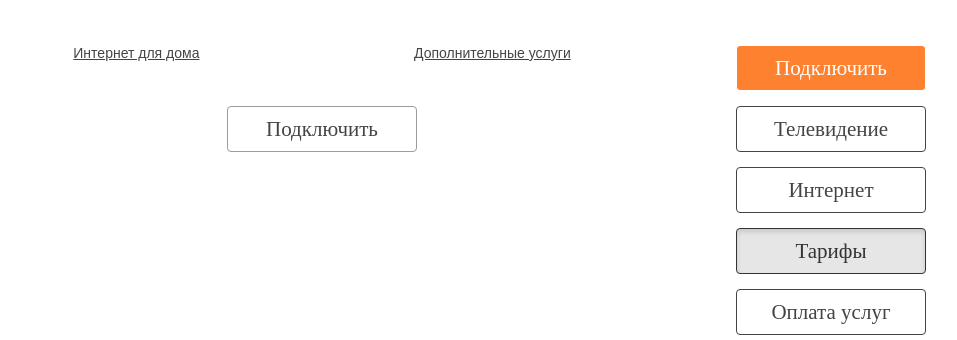
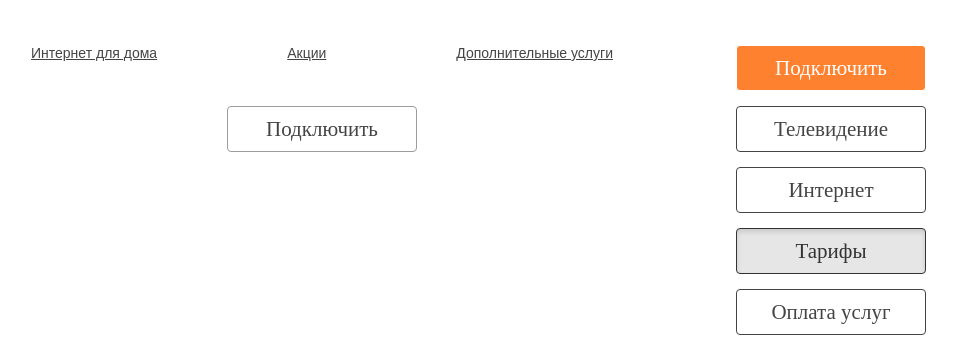
Before and after one commit to beebikun/www-foxy, a Django app: page /rates/ in a window 1280 px wide. Shown: the part 147-487 px from the top of the page, without its empty margins (194-1151 px from the left). Run offline with Django 3.2, Linux system fonts and the light colour scheme; data that the repository does not hold is empty; parts of the project's set-up code (start-up, migrations or seed data) failed here and were passed over; some libraries are stand-ins or nearby versions; some web fonts are replaced.

Commit message:
unarchive Actii section

```diff
--- a/templates/client/rates/rates-simple.html
+++ b/templates/client/rates/rates-simple.html
@@ -41,7 +41,7 @@
 <div id="ratesCont" class="content">
     <div class="content-menu">
         <a href="{% url 'client-rates' %}">Интернет для дома</a>
-<!--         <a href="http://tlvx.ru/page/akcii">Акции</a> -->
+        <a href="http://tlvx.ru/page/akcii">Акции</a>
         <a href="{% url 'client-ratessimple' name='other' %}">Дополнительные услуги</a>
     </div>
 
```
